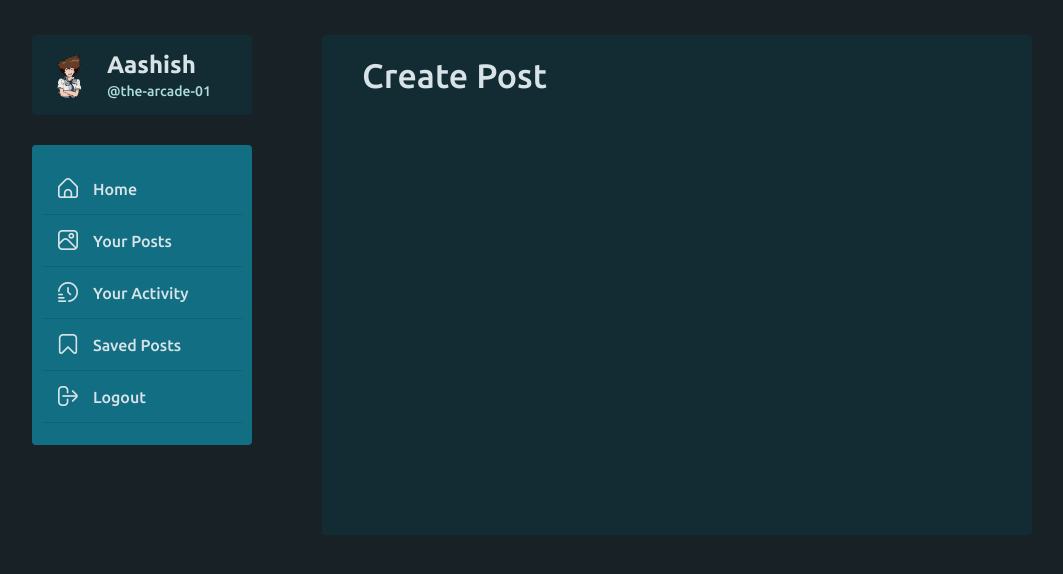
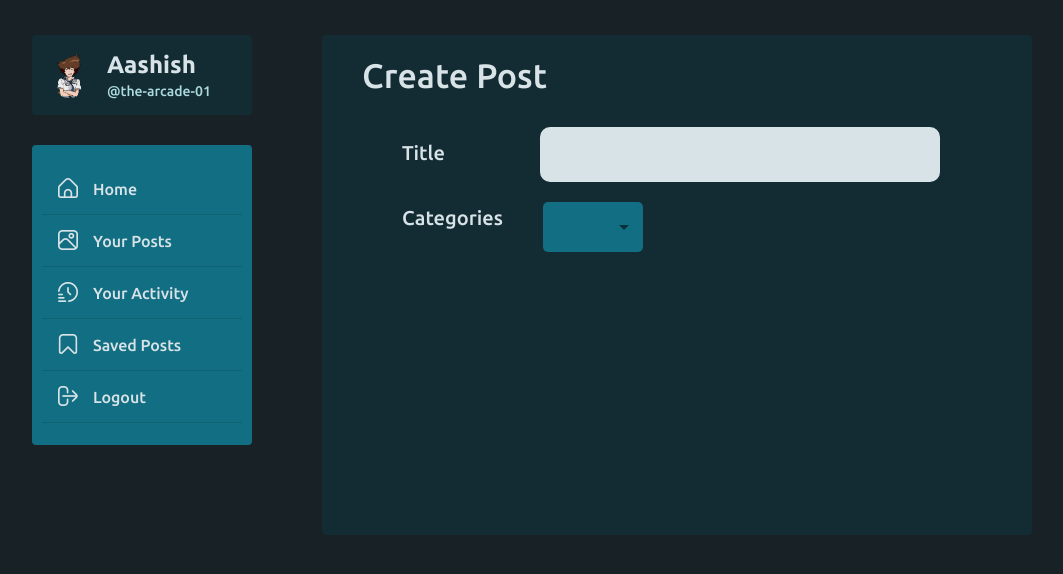
Before and after one commit to the-arcade-01/Sociot, a React (Create React App) app: page /create in a window 1280 px wide. Shown: the top 574 px of the page, without its empty margins (108-1171 px from the left). Built offline with nearby package versions, Linux system fonts and the light colour scheme.

Commit message:
title category added

```diff
--- a/package.json
+++ b/package.json
@@ -10,6 +10,7 @@
     "@testing-library/jest-dom": "^5.16.1",
     "@testing-library/react": "^12.1.2",
     "@testing-library/user-event": "^13.5.0",
+    "emoji-mart": "^3.0.1",
     "json-server": "^0.17.0",
     "react": "^17.0.2",
     "react-dom": "^17.0.2",
--- a/src/pages/CreatePost.js
+++ b/src/pages/CreatePost.js
@@ -2,8 +2,23 @@ import React from "react";
 
 import Paper from "@mui/material/Paper";
 import Typography from "@mui/material/Typography";
+import TextField from "@mui/material/TextField";
+import InputLabel from "@mui/material/InputLabel";
+import Box from "@mui/material/Box";
+import FormControl from "@mui/material/FormControl";
+import Select from "@mui/material/Select";
+import MenuItem from "@mui/material/MenuItem";
 
 const CreatePost = () => {
+  const categories = [
+    "Music",
+    "Funny",
+    "Videos",
+    "Programming",
+    "News",
+    "Fashion",
+  ];
+
   return (
     <Paper
       sx={{
@@ -16,6 +31,89 @@ const CreatePost = () => {
       <Typography variant="h4" sx={{ fontWeight: "500", color: "#d8e3e7" }}>
         Create Post
       </Typography>
+      <form autoComplete="off" style={{ margin: "30px 40px" }}>
+        <div
+          style={{
+            display: "flex",
+            gap: "95px",
+          }}
+        >
+          <InputLabel>
+            <Typography
+              variant="h6"
+              sx={{ color: "#d8e3e7", marginTop: "10px" }}
+            >
+              Title
+            </Typography>
+          </InputLabel>
+          <TextField
+            sx={{
+              background: "#d8e3e7",
+              color: "#132c33",
+              fontWeight: "500",
+              height: "55px",
+              width: "400px",
+              borderRadius: "10px",
+              "& .MuiOutlinedInput-notchedOutline": {
+                border: "none",
+              },
+              "&:hover .MuiOutlinedInput-notchedOutline": {
+                border: "none",
+              },
+              "& .Mui-focused .MuiOutlinedInput-notchedOutline": {
+                border: "none",
+              },
+              "& .Mui-disabled .MuiOutlinedInput-notchedOutline": {
+                border: "none",
+              },
+            }}
+          />
+        </div>
+        <div
+          style={{
+            display: "flex",
+            gap: "40px",
+            marginTop: "20px",
+          }}
+        >
+          <Typography variant="h6" sx={{ color: "#d8e3e7" }}>
+            Categories
+          </Typography>
+          <Box sx={{ background: "#126e82", borderRadius: "5px" }}>
+            <Select
+              sx={{
+                border: "none",
+                width: "100px",
+                height: "50px",
+                borderRadius: "5px",
+                color: "#d8e3e7",
+                fontWeight: "500",
+                minWidth: "100px",
+                "& .MuiOutlinedInput-notchedOutline": {
+                  border: "none",
+                },
+                "&:hover .MuiOutlinedInput-notchedOutline": {
+                  border: "none",
+                },
+                "& .Mui-focused .MuiOutlinedInput-notchedOutline": {
+                  border: "none",
+                },
+                "& .Mui-disabled .MuiOutlinedInput-notchedOutline": {
+                  border: "none",
+                },
+              }}
+            >
+              {categories.map((cate, index) => {
+                return (
+                  <MenuItem key={index} value={`${cate}.toLowerCase()`}>
+                    {cate}
+                  </MenuItem>
+                );
+              })}
+            </Select>
+          </Box>
+        </div>
+      </form>
     </Paper>
   );
 };
```
Also changed, not shown: 1 other file (tests, documents, lock files or other folders).
